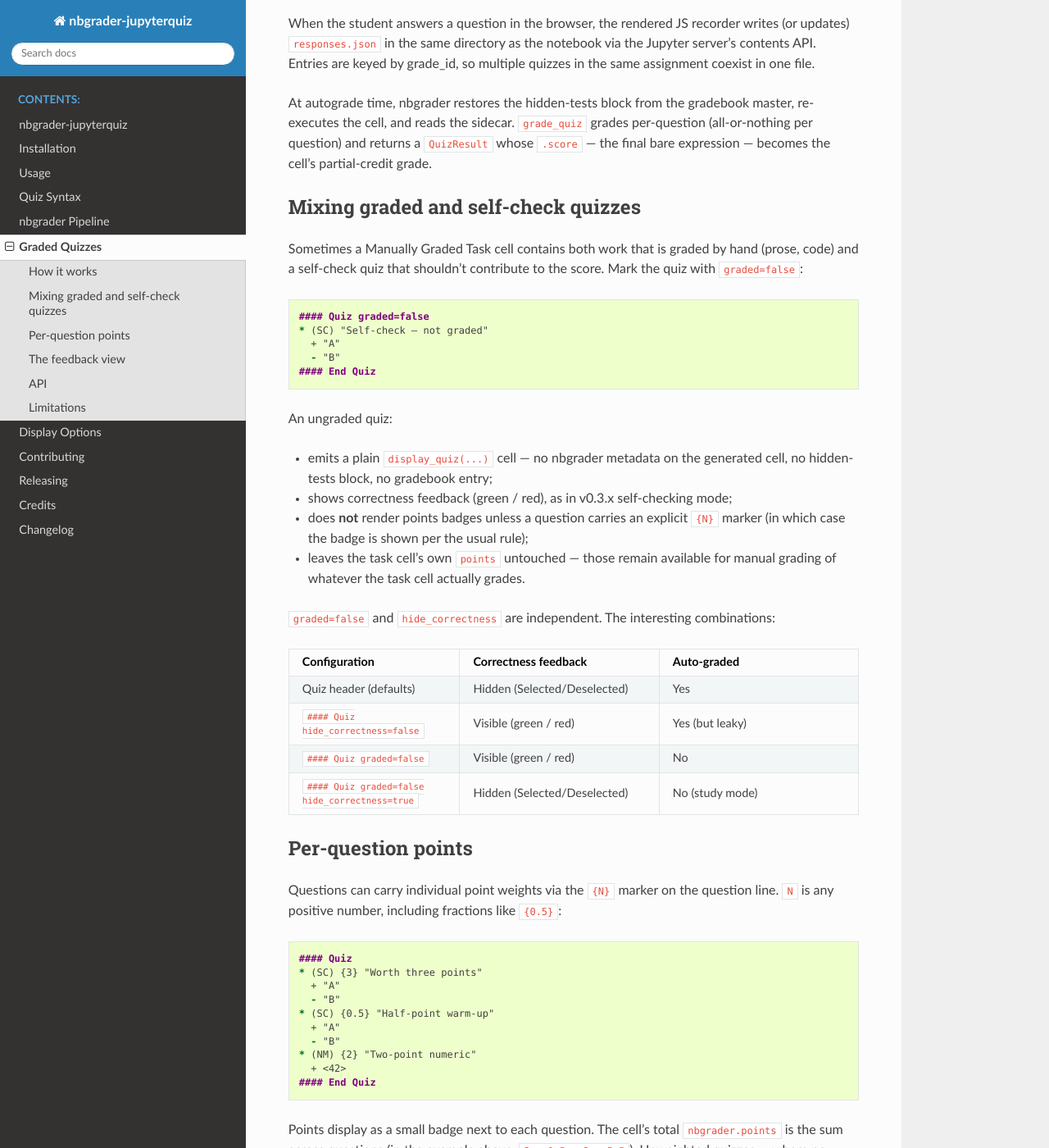
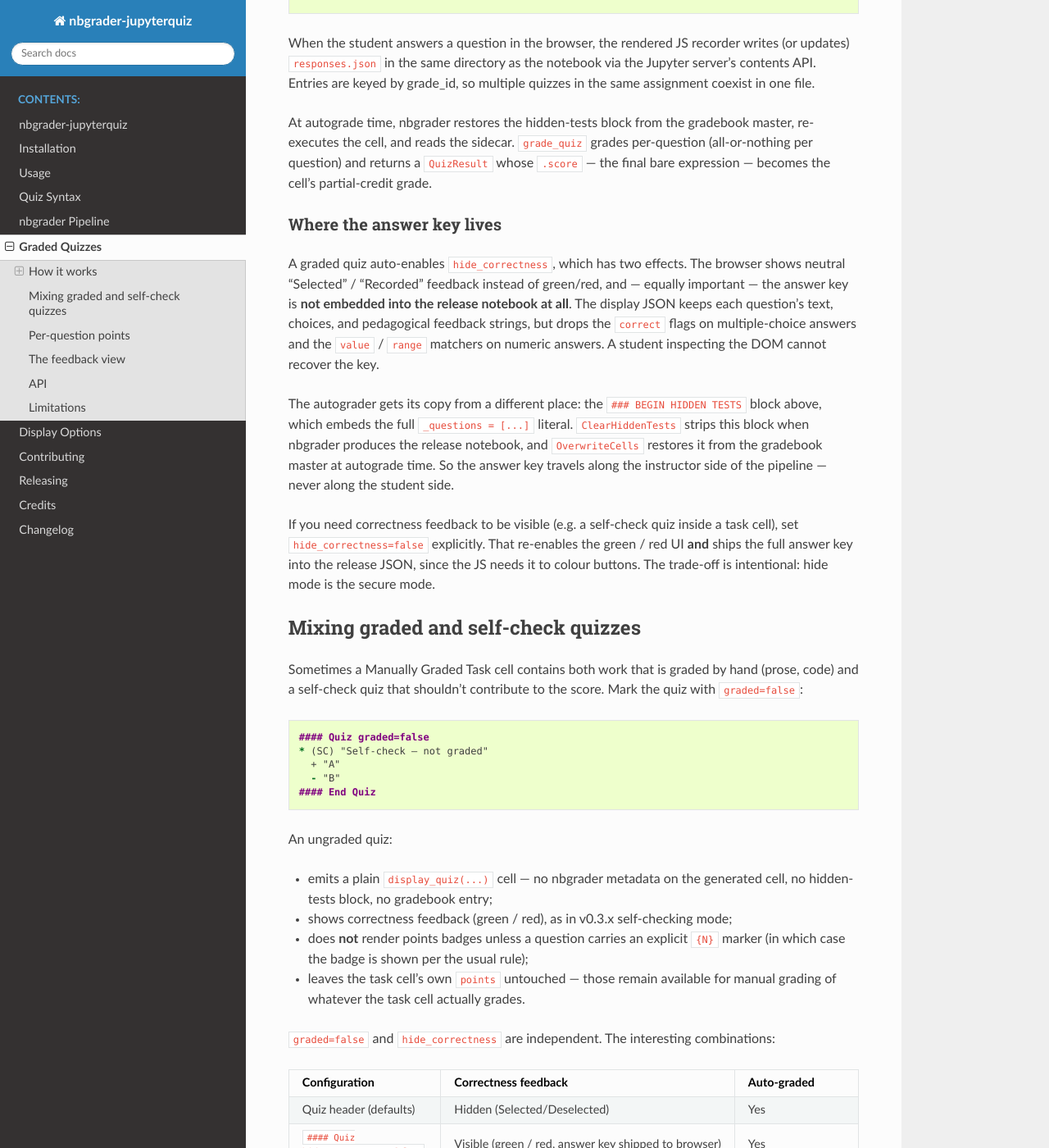
Before and after one commit to PhilippRisius/nbgrader-jupyterquiz, a Sphinx documentation site: the page built from docs/graded-quizzes.rst, in a window 1280 px wide and 1400 px high, scrolled down 1244 px. Shown: the whole window at 82% size. Built offline with Sphinx 7.4.7 and the Read the Docs theme 3.1.0, drawn with Linux system fonts in a browser that asks for light colours; pages that are not in the unit, such as notebooks, are missing from menus; some of the changed text lies outside the part shown.

Commit message:
docs: document answer-key redaction in hide-correctness mode
- `quiz-syntax.rst`: extend the `hide_correctness` row in the
  quiz-options table to mention that hide mode also strips the
  answer key from the embedded display JSON, not just the visual
  feedback.
- `graded-quizzes.rst`: add a "Where the answer key lives" section
  describing the two-track storage — display JSON stripped of the
  key on the student side, full key in the hidden-tests block on
  the instructor side, copied via `ClearHiddenTests` /
  `OverwriteCells`.  Clarify the trade-off table.
- `CHANGELOG.rst`: Unreleased Fixes entry.

Co-Authored-By: Claude Opus 4.7 (1M context) <noreply@anthropic.com>

```diff
--- a/docs/graded-quizzes.rst
+++ b/docs/graded-quizzes.rst
@@ -71,6 +71,33 @@ returns a ``QuizResult`` whose ``.score`` — the final bare expression
 — becomes the cell's partial-credit grade.
 
 
+Where the answer key lives
+--------------------------
+
+A graded quiz auto-enables ``hide_correctness``, which has two
+effects.  The browser shows neutral "Selected" / "Recorded" feedback
+instead of green/red, and — equally important — the answer key is
+**not embedded into the release notebook at all**.  The display JSON
+keeps each question's text, choices, and pedagogical feedback strings,
+but drops the ``correct`` flags on multiple-choice answers and the
+``value`` / ``range`` matchers on numeric answers.  A student
+inspecting the DOM cannot recover the key.
+
+The autograder gets its copy from a different place: the
+``### BEGIN HIDDEN TESTS`` block above, which embeds the full
+``_questions = [...]`` literal.  ``ClearHiddenTests`` strips this
+block when nbgrader produces the release notebook, and
+``OverwriteCells`` restores it from the gradebook master at autograde
+time.  So the answer key travels along the instructor side of the
+pipeline — never along the student side.
+
+If you need correctness feedback to be visible (e.g. a self-check
+quiz inside a task cell), set ``hide_correctness=false`` explicitly.
+That re-enables the green / red UI **and** ships the full answer key
+into the release JSON, since the JS needs it to colour buttons.  The
+trade-off is intentional: hide mode is the secure mode.
+
+
 Mixing graded and self-check quizzes
 ====================================
 
@@ -113,8 +140,8 @@ interesting combinations:
      - Hidden (Selected/Deselected)
      - Yes
    * - ``#### Quiz hide_correctness=false``
-     - Visible (green / red)
-     - Yes (but leaky)
+     - Visible (green / red, answer key shipped to browser)
+     - Yes
    * - ``#### Quiz graded=false``
      - Visible (green / red)
      - No
--- a/docs/quiz-syntax.rst
+++ b/docs/quiz-syntax.rst
@@ -153,7 +153,11 @@ fork, nbgrader-jupyterquiz adds two options that control grading:
        tracks ``graded``: hidden when graded, visible when not.
        Override in either direction (e.g. ``graded=false
        hide_correctness=true`` for a quiz that neither grades nor
-       reveals answers — useful for study mode).
+       reveals answers — useful for study mode).  When hide mode is
+       on, the answer key (``correct`` flags, numeric ``value`` /
+       ``range`` matches) is stripped from the embedded display JSON
+       — students cannot recover the key from the DOM.  The autograder
+       reads its own copy from a separate hidden-tests block.
 
 Answer lines
 ------------
```
Also changed, not shown: CHANGELOG.rst (+12 -0 lines).
